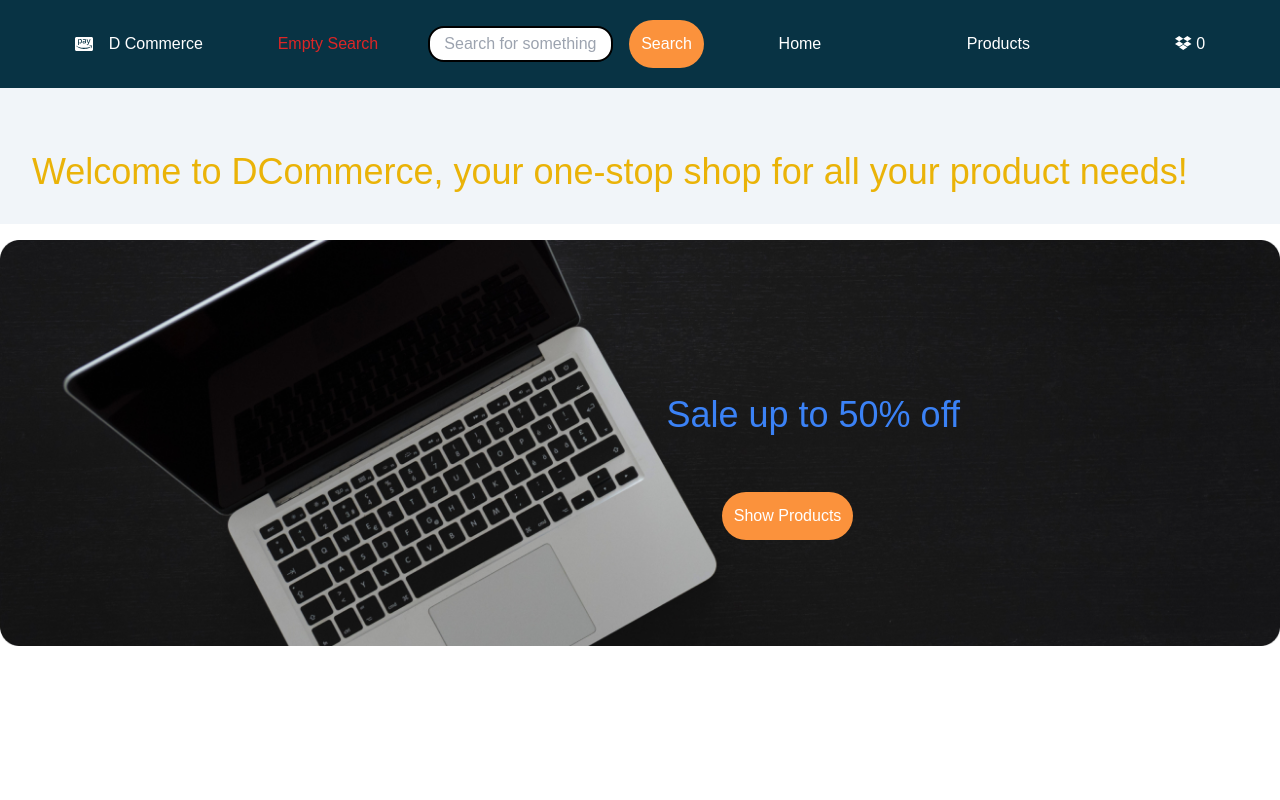
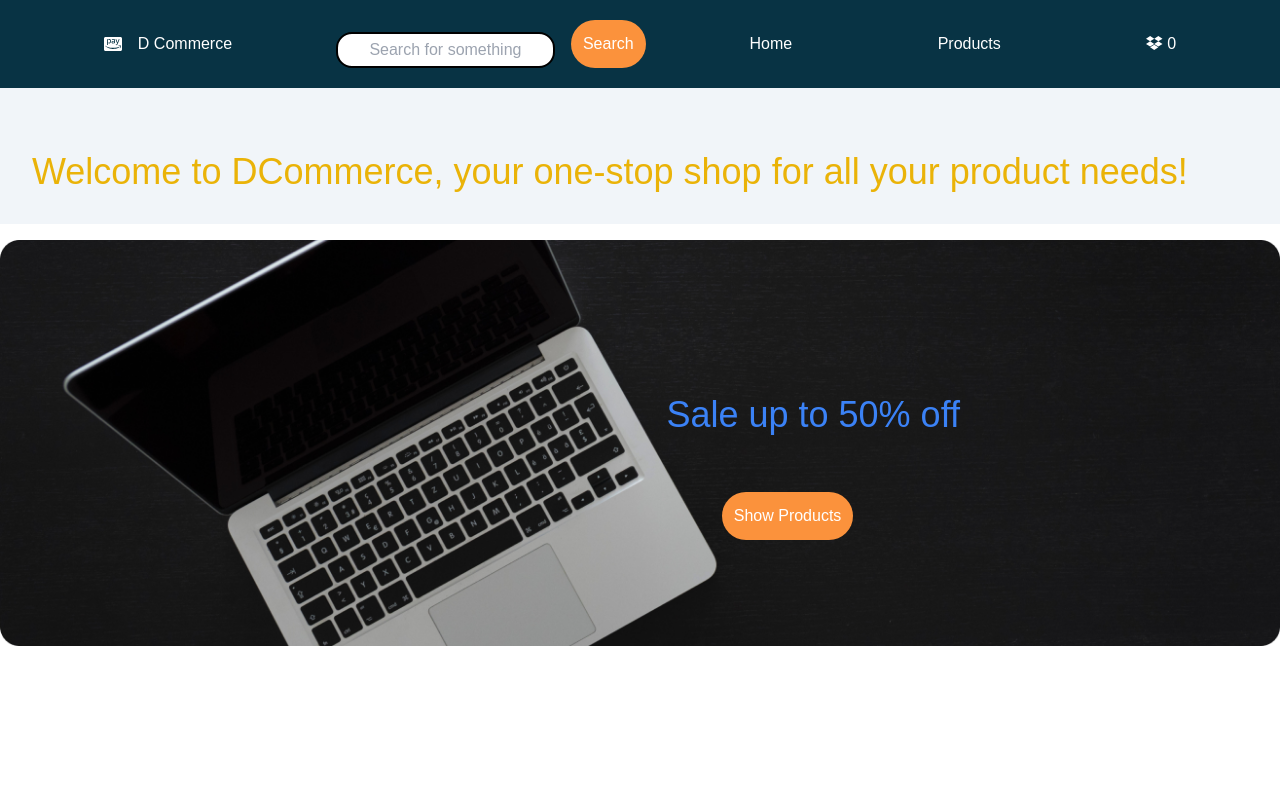
Before and after one commit to LinkBroken/D-commerce, a React (Vite) app: page / in a window 1280 px wide. Shown: the top 800 px of the page. Built offline with nearby package versions, Linux system fonts and the light colour scheme; no server answers.

Commit message:
gave the searchbar 3/4 height of it's container

```diff
--- a/src/App.jsx
+++ b/src/App.jsx
@@ -29,7 +29,7 @@ function App() {
               </div>
               <SearchBar
                 buttonClass="p-3 bg-orange-400 rounded-3xl"
-                inputClass="border-solid border-2 border-black w-full p-1 rounded-2xl text-black text-center"
+                inputClass="border-solid border-2 border-black w-full p-1 h-3/4 rounded-2xl text-black text-center"
                 type="text"
                 className="flex items-center justify-center pt-5 gap-4 pb-5"
                 placeholder="Search for something"
--- a/src/components/SearchBar.jsx
+++ b/src/components/SearchBar.jsx
@@ -2,6 +2,7 @@ import PropTypes from "prop-types";
 import { useRef, useContext } from "react";
 import { Items } from "../context/CartContext";
 import { useNavigate } from "react-router-dom";
+import { useState } from "react";
 const SearchBar = function SearchBar({
   className,
   buttonClass,
@@ -12,11 +13,14 @@ const SearchBar = function SearchBar({
 }) {
   const inputRef = useRef();
   const { setSearch } = useContext(Items);
+  const [focus, setFocus] = useState(false);
   const navigate = useNavigate();
+  console.log(inputRef.current);
   return (
     <div className={className}>
       <>
-      {inputRef?.current&&inputRef?.current.value.trim()!=""? '': <p className=" w-3/4 text-red-600 sans ">Empty Search</p> }
+      <div className="h-full flex flex-col-reverse items-center">
+      {inputRef?.current&&inputRef?.current.value.trim()=="" && focus&& <p className="h-1/4 text-red-600 sans ">Empty Search</p> }
       <input
         className={inputClass}
         ref={inputRef}
@@ -24,11 +28,13 @@ const SearchBar = function SearchBar({
         placeholder={placeholder}
         required
       />
+      </div>
 
       <button
         onClick={() => {
           inputRef.current && setSearch(inputRef.current.value);
           console.log(inputRef.current.value);
+          setFocus(true)
           inputRef.current?.value.trim() != "" ?navigate("/results"): null;
         }}
         className={buttonClass}
```
